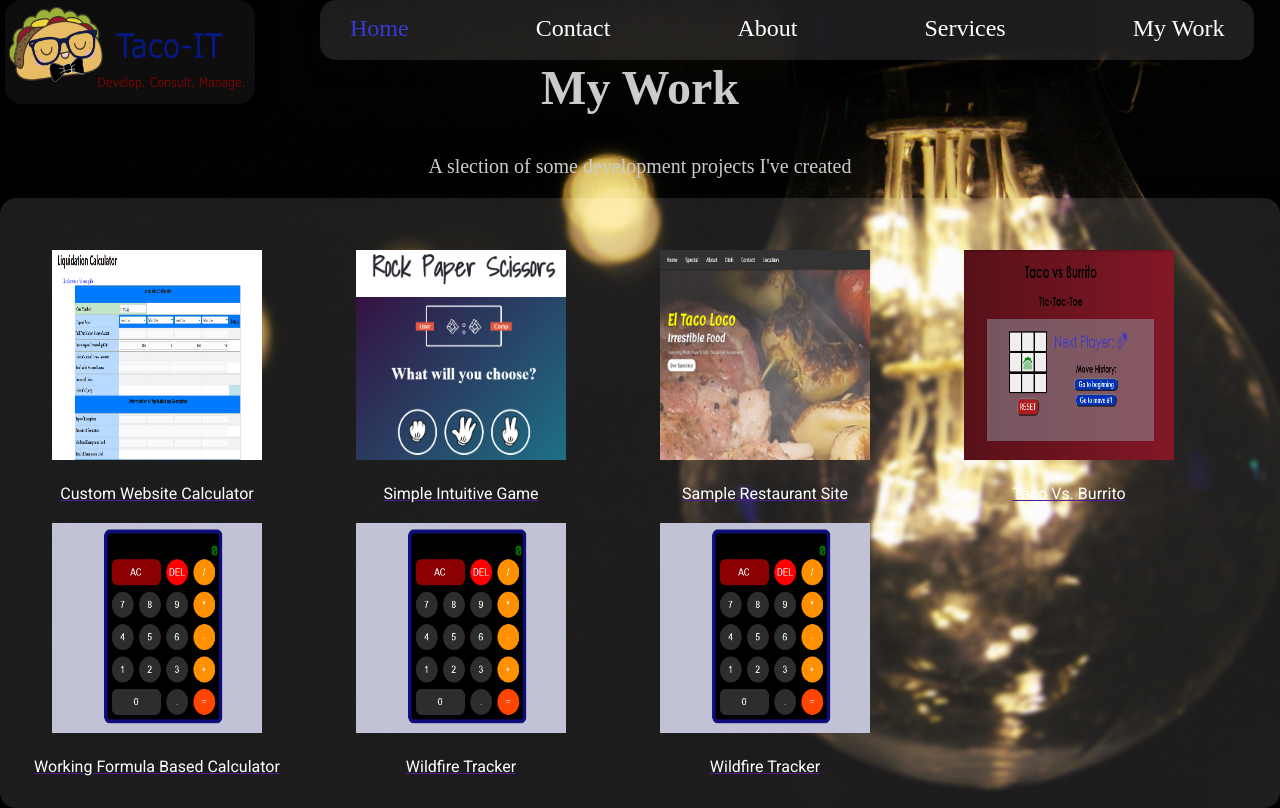
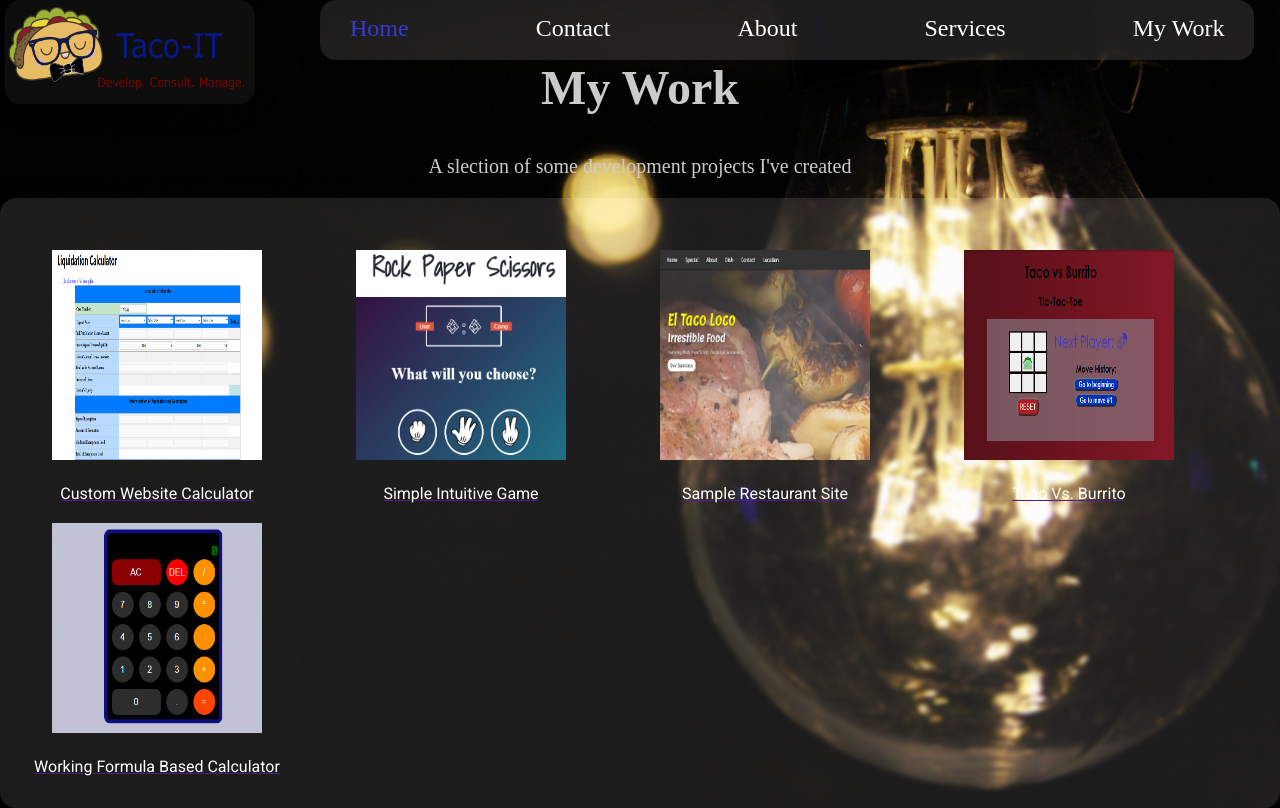
Before and after one commit to cbenjamin2009/Taco-IT_Website, a React (Create React App) app: page /Work in a window 1280 px wide. Built offline with nearby package versions, Linux system fonts and the light colour scheme; a web font is replaced by a local one.

Commit message:
my work cleanup

```diff
--- a/src/Components/Work.js
+++ b/src/Components/Work.js
@@ -49,7 +49,7 @@ function Work() {
                         <label className="project-label" htmlFor="project-05">Working Formula Based Calculator</label>
                     </Link>
                 </div>
-                <div className="project-item">
+                {/* <div className="project-item">
                     <Link To="/project-06-wildfire-tracker.html" id="project-06" className="portfolio__item">
                         <img src={Project05Thumb} alt="A wildfire tracker map" className="portfolio__img"/>
                         <label className="project-label" htmlFor="project-06">Wildfire Tracker</label>
@@ -60,7 +60,7 @@ function Work() {
                         <img src={Project05Thumb} alt="A calculator" className="portfolio__img"/>
                         <label className="project-label" htmlFor="project-07">Wildfire Tracker</label>
                     </Link>
-                </div>
+                </div> */}
 
             </section>
         </div>
```
